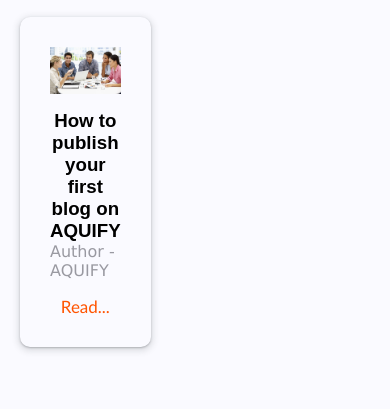
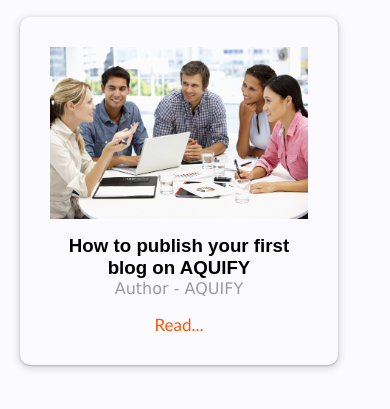
Before and after one commit to abcdaish/aquify, a plain HTML site: page COMPETITION/blog-posts/blog-post.html in a window 390 px wide. Shown: the part 147-556 px from the top of the page. Drawn offline with Linux system fonts and the light colour scheme.

Commit message:
Updated styles to make the blogs responsive.

```diff
--- a/COMPETITION/blog-posts/styles.css
+++ b/COMPETITION/blog-posts/styles.css
@@ -156,3 +156,10 @@ a {
     font-size: 17px;
     margin-top: 1rem;
 }
+
+@media only screen and (max-width: 600px) {
+    .blog-posts {
+        display: grid;
+        grid-template-columns: 1fr;
+    }
+}
```
